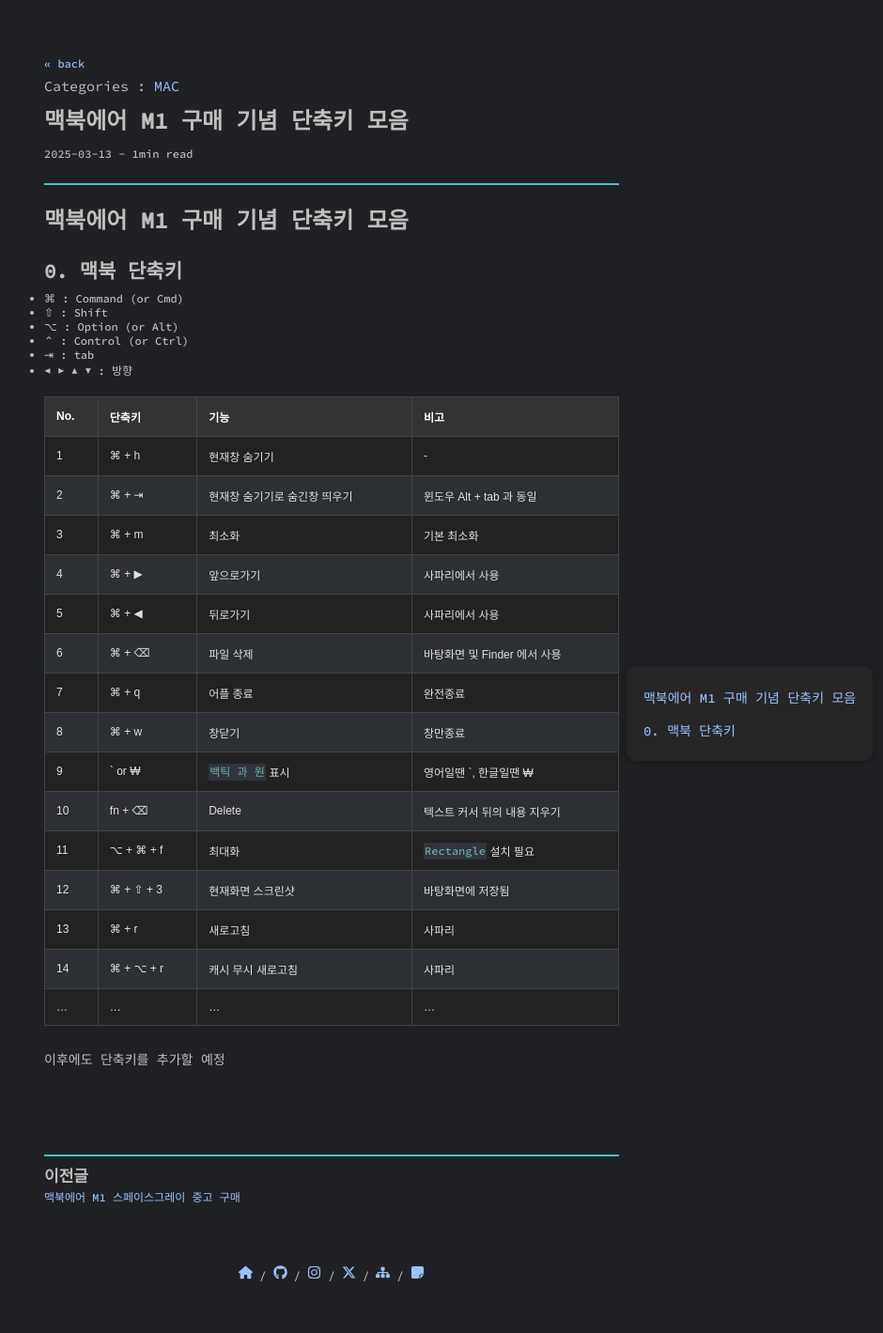
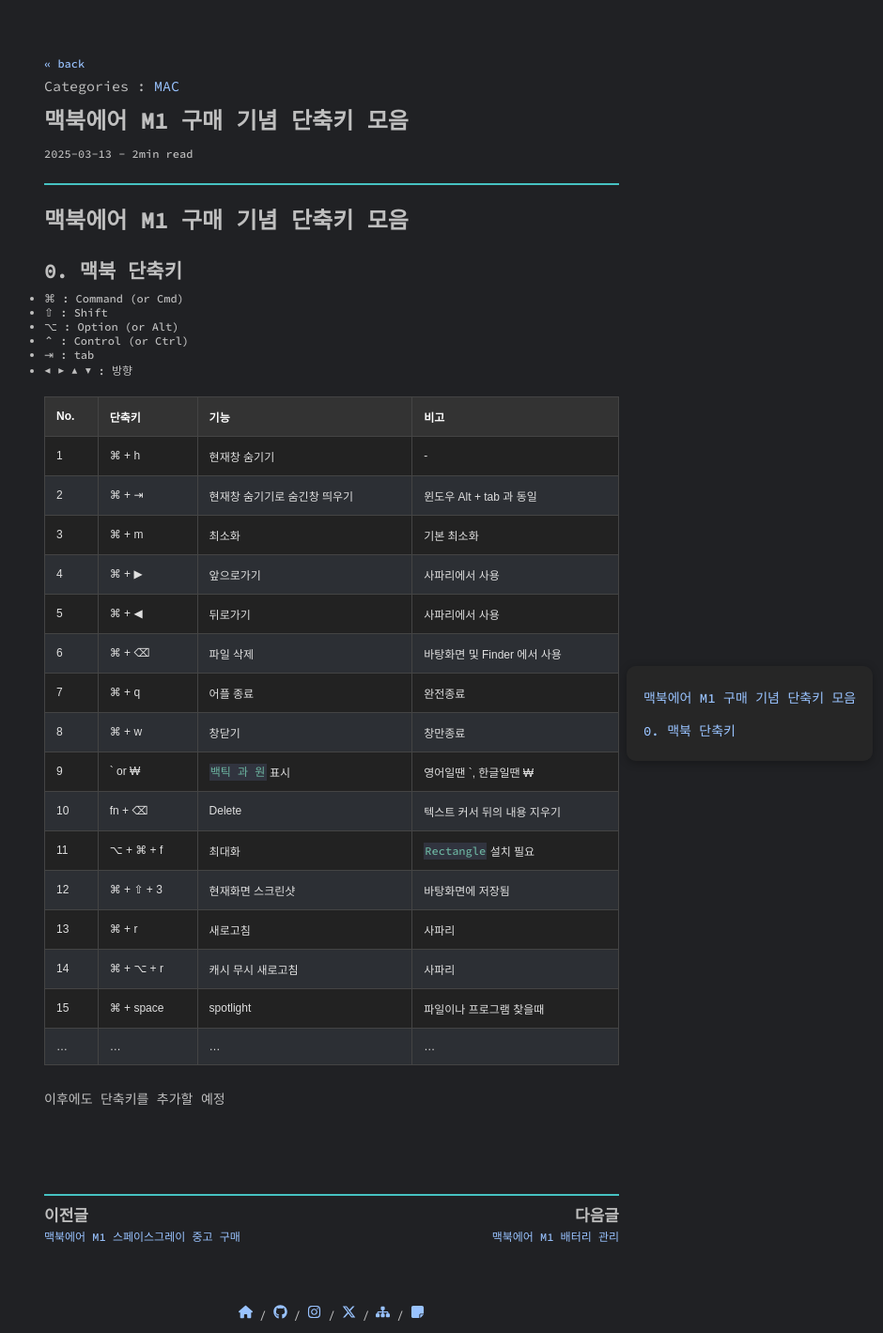
Before and after one commit to pozuhtuhv/pozuhtuhv.github.io, a Jekyll site: the page built from _posts/2025-03-13-mac-shortcut.md, in a window 1280 px wide. Shown: the whole page at 94% size, without its empty margins (287-1227 px from the left). Built offline with Jekyll 4.4.1, drawn with Linux system fonts in a browser that asks for light colours; some web fonts are replaced; comment, search, counter and statistics services are not loaded; before the commit the page ends 1377 px from its top, so only the background shows below that; some of the changed lines change nothing that is shown.

Commit message:
(edit) new_post

````diff
--- a/_posts/2025-03-13-mac-shortcut.md
+++ b/_posts/2025-03-13-mac-shortcut.md
@@ -46,6 +46,7 @@
 | 12 | ⌘ + ⇧ + 3 | 현재화면 스크린샷 | 바탕화면에 저장됨 |
 | 13 | ⌘ + r | 새로고침 | 사파리 |
 | 14 | ⌘ + ⌥ + r | 캐시 무시 새로고침 | 사파리 |
+| 15 | ⌘ + space | spotlight | 파일이나 프로그램 찾을때 |
 | ... | ... | ... | ... |
 
 이후에도 단축키를 추가할 예정
--- /dev/null
+++ b/_posts/2025-03-14-mac-battery-limiter.md
@@ -0,0 +1,66 @@
+---
+title: 맥북에어 M1 배터리 관리
+description: MacBook Air M1의 배터리 충전 제한 설정 및 최적화된 관리 방법
+layout: post
+categories: Mac
+published: true
+date_published: 2025-03-14
+date_modified: 2025-03-14
+tags: [mac, battery, power management]
+---
+---
+{: .no_toc .text-delta }
+
+1. TOC
+{:toc}
+---
+
+<!-- 글의 제목은 #
+    나머지 큰 제목은 ##
+    이후 나머지는 3개이상 -->
+
+# 맥북에어 M1 배터리 관리
+
+## 0. 개요
+일반적으로 배터리 관리를 위해 `Aldente`, `Batfi` 등의 소프트웨어가 사용되지만, 다음과 같은 단점이 있음.
+
+- `Aldente`와 `Batfi`는 상단 메뉴바에 아이콘을 표시하여 작업 환경을 방해할 수 있음.
+- `Batfi`는 초기에는 무료였으나 이후 유료로 전환됨.
+
+대체할 수 있는 오픈소스 프로그램을 찾던 중, `actuallymentor/battery` 프로젝트를 발견.
+
+<br>
+
+## 1. 설치 방법
+해당 오픈소스 도구는 [GitHub 페이지](https://github.com/actuallymentor/battery)에서 다운로드 진행.<br>
+설치 방법은 두가지가 있고, 본인이 편한방법으로 진행하면됨.<br>
+<br>
+
+### 1.1 GUI(그래픽 인터페이스) 버전 설치
+1. GitHub 페이지에서 `Releases` 섹션으로 이동하여 최신 버전의 `.dmg` 파일을 다운로드.
+2. 다운로드한 파일을 실행하여 설치를 진행.
+![img](/assets/img/battery-1.png)
+3. 설치 완료 후, 상단 메뉴바에서 프로그램을 실행하고 `Enable or Disable` 설정
+
+<br>
+
+### 1.2 CLI(터미널 기반) 버전 설치
+1. `Spotlight(⌘ + Space)`를 사용하여 터미널을 실행.
+2. 다음 명령어를 입력하여 설치를 진행.
+
+   ```sh
+   curl -s https://raw.githubusercontent.com/actuallymentor/battery/main/setup.sh | bash
+   ```
+
+3. 경우에 따라 설치 중 사용자 계정의 비밀번호 입력이 필요
+4. 설치 완료 후, 다음 명령어를 입력하여 충전 제한을 설정
+
+   ```sh
+   battery maintain 80
+   ```
+
+<br>
+
+## 2. 주의 사항
+- 이 도구는 Apple 실리콘(M1, M2 등) 기반의 Mac에서만 동작하며, Intel 기반 Mac에서는 사용할 수 없음.
+- 시스템 설정에서 `최적화된 배터리 충전` 기능을 비활성화해야 올바르게 작동.
--- a/_sass/_main.scss
+++ b/_sass/_main.scss
@@ -78,7 +78,7 @@
 
 /* 이미지 */
 .post img {
-  max-width: 100%;
+  max-width: 50%;
   height: auto;
   display: block;
   margin: 0 auto;
````
Also changed, not shown: assets/img/battery-1.png (added).
